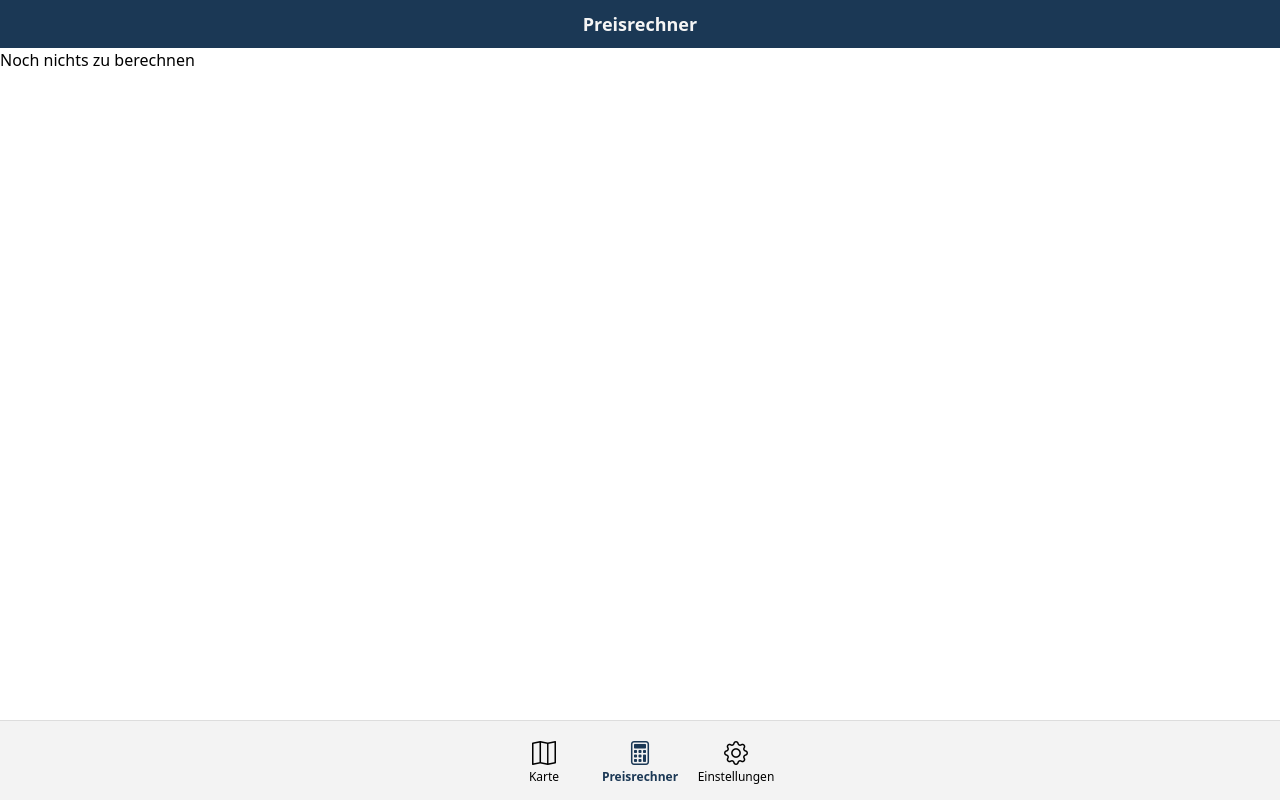
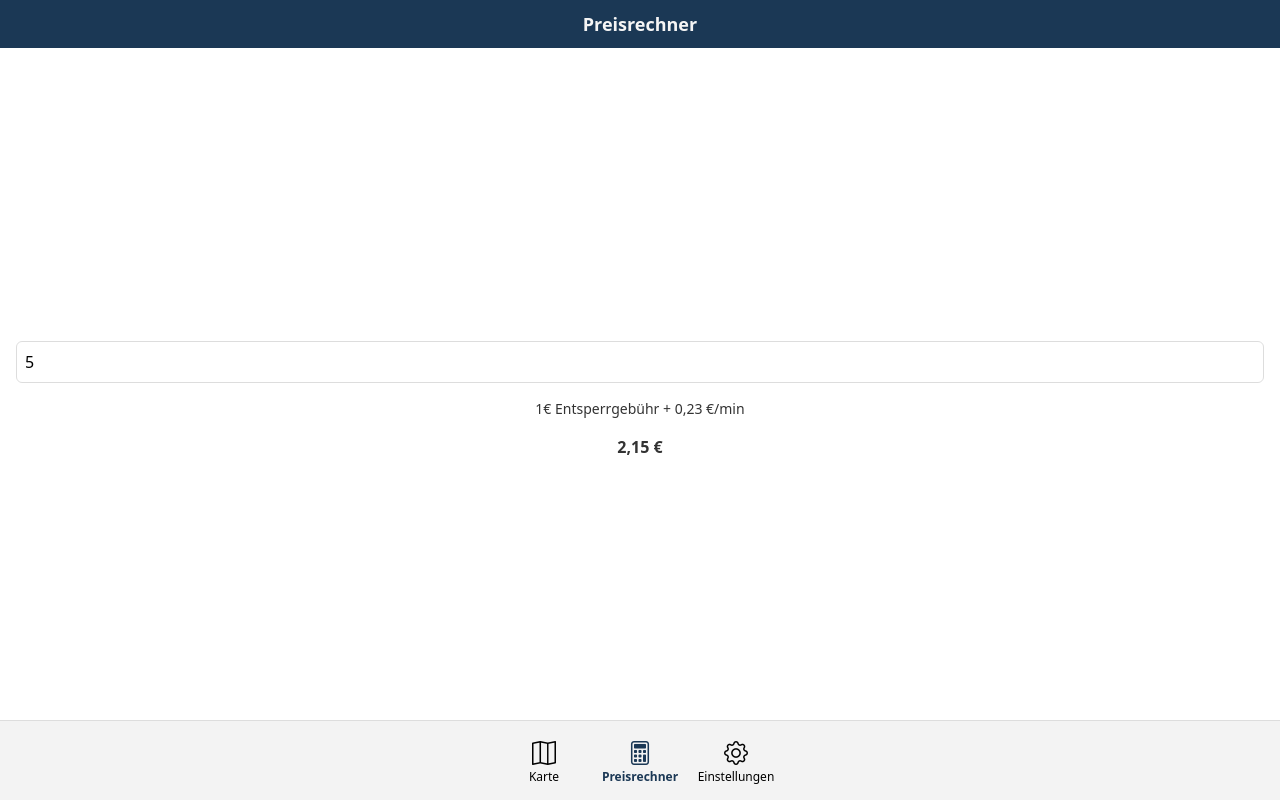
Before and after one commit to Geeked-IT-Solutions/scooteq-app, a SvelteKit app: page /calculator in a window 1280 px wide. Built offline with nearby package versions, Linux system fonts and the light colour scheme.

Commit message:
feat: update pricing display for clarity and consistency

```diff
--- a/src/lib/components/ScooterDashboard.svelte
+++ b/src/lib/components/ScooterDashboard.svelte
@@ -125,7 +125,7 @@
 				}}
 			></button>
 		</div>
-		<span class="w-full text-left text-sm">1€ Entsperrgebühr, danach 0,23 €/min</span>
+		<span class="w-full text-left text-sm">1€ Entsperrgebühr + 0,23 €/min</span>
 	</div>
 {/if}
 
--- a/src/routes/calculator/+page.svelte
+++ b/src/routes/calculator/+page.svelte
@@ -1,7 +1,39 @@
-<script>
+<script lang="ts">
 	import Topbar from '$lib/components/Topbar.svelte';
+
+	let time: number = $state(5);
+	let price: string = $state('');
+
+	$effect(() => {
+		if (time < 0) {
+			time = 0;
+		} else {
+			price = (1 + time * 0.23).toLocaleString('de-DE', {
+				style: 'currency',
+				currency: 'EUR'
+			});
+		}
+	});
 </script>
 
 <Topbar label="Preisrechner" />
 
-<p>Noch nichts zu berechnen</p>
+<!--Zeiteingabe in minuten und preis berechnen knopf-->
+<div class="fixed inset-0 z-0 flex flex-col items-center justify-center gap-4 p-4">
+	<input
+		type="number"
+		bind:value={time}
+		placeholder="Zeit in Minuten"
+		class="w-full rounded-md border border-(--color-border) p-2"
+	/>
+
+	<span class="text-sm text-(--color-text)">1€ Entsperrgebühr + 0,23 €/min</span>
+
+	{#if time > 0}
+		<span class="font-bold text-(--color-text)">{price}</span>
+	{:else}
+		<span class="w-full text-center text-(--color-text)"
+			>Geben Sie die geschätzte Fahrtdauer an.</span
+		>
+	{/if}
+</div>
```
